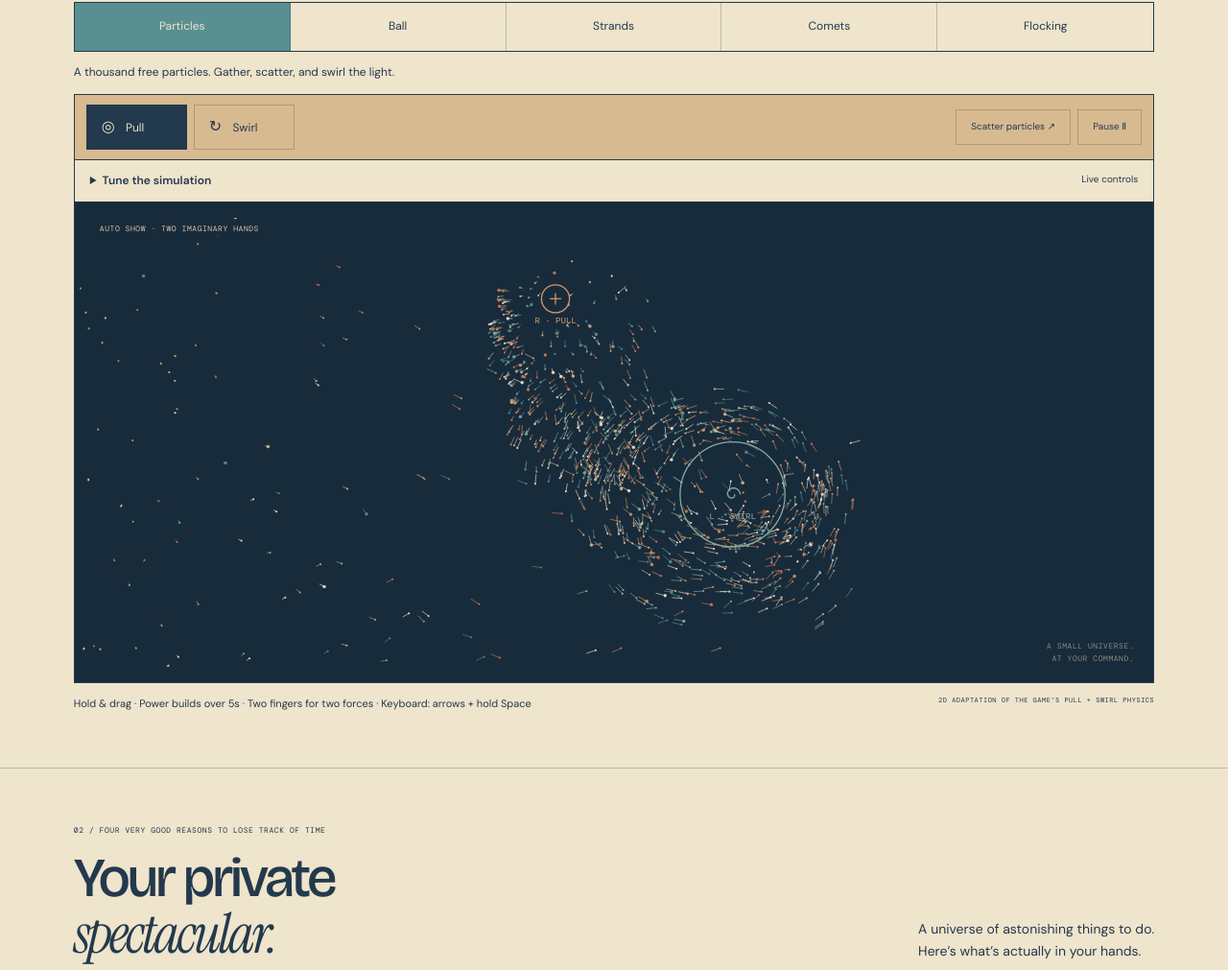
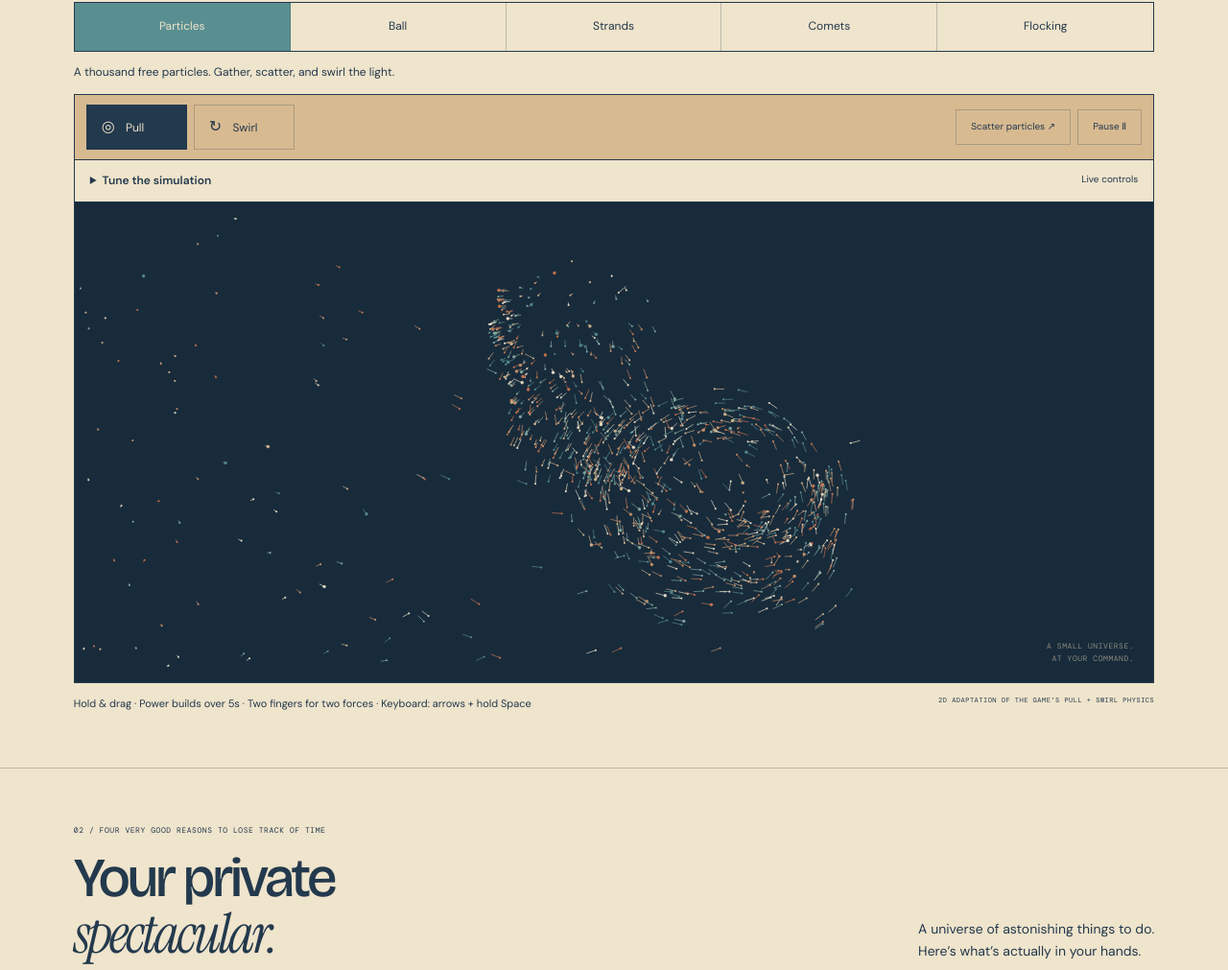
Before and after one commit to dlobser/magicfingersxr, a website: page psychedelic/index.html in a window 1280 px wide. Shown: the part 902-1913 px from the top of the page at 96% size. Drawn offline with nearby package versions, Linux system fonts and the light colour scheme.

Commit message:
Remove force markers and labels from particle playground

```diff
--- a/psychedelic/index.html
+++ b/psychedelic/index.html
@@ -4,7 +4,7 @@
 <title>Magic Fingers — Magic at your fingertips.</title>
 <meta name="description" content="Create extraordinary light shows with your hands. Magic Fingers is a VR and mixed-reality playground of particles, music, and mesmerizing motion.">
 <meta property="og:title" content="Magic Fingers — Magic at your fingertips."><meta property="og:description" content="A spectacular light show. A few delicate gestures. All yours."><meta property="og:image" content="https://magicfingersxr.com/psychedelic/assets/magic-fingers-ribbon.png">
-<link rel="icon" href="assets/hands-mark.svg" type="image/svg+xml"><link rel="stylesheet" href="styles.css?v=20261103-hand"><script src="media.js?v=20261101" defer></script><script src="script.js?v=20261103" type="module"></script>
+<link rel="icon" href="assets/hands-mark.svg" type="image/svg+xml"><link rel="stylesheet" href="styles.css?v=20261103-hand"><script src="media.js?v=20261101" defer></script><script src="script.js?v=20261103-clean" type="module"></script>
 </head><body>
 <a class="skip" href="#play">Skip to the interactive demo</a>
 <header class="masthead"><a class="wordmark" href="#" aria-label="Magic Fingers home"><img src="assets/hands-mark.svg" alt="" width="38" height="38"> MAGIC FINGERS</a><nav aria-label="Main"><a href="#play">Try the magic</a><a href="#features">The experience</a><a href="#gestures">Learn the gestures</a></nav><a class="nav-contact" href="mailto:info@light.clinic">Say hello ↗</a></header>
@@ -17,7 +17,7 @@
 <p id="mode-description" aria-live="polite">A thousand free particles. Gather, scatter, and swirl the light.</p>
 <div class="sim-toolbar"><div class="force-picker" role="group" aria-label="Choose your force"><button data-force="pull" aria-pressed="true"><span aria-hidden="true">◎</span> Pull</button><button data-force="swirl" aria-pressed="false"><span aria-hidden="true">↻</span> Swirl</button></div><div class="sim-actions"><button id="reset-sim">Scatter particles ↗</button><button id="pause-sim" aria-pressed="false">Pause Ⅱ</button></div></div>
 <details id="sim-tuning"><summary>Tune the simulation <span>Live controls</span></summary><div class="tuning-body"><p>Changes apply immediately. Count restarts the current mode; other sliders keep the motion going. Higher mass reduces tool acceleration. The speed limit can remove energy even at zero damping. Ball and comet controls apply to their named modes.</p><div id="tuning-grid"></div><div class="tuning-footer"><label class="count-control" for="tune-count"><span>Count · <b id="tuning-mode">particles</b><output id="value-count" for="tune-count">1000</output></span><input id="tune-count" type="range" min="20" max="2000" step="20" value="1000"></label><label class="idle-control"><input id="tune-idle" type="checkbox" checked> Automatic controllers</label><button id="reset-tuning" type="button">Reset all defaults</button></div></div></details>
-<div class="sim-stage"><canvas id="particle-canvas" tabindex="0" aria-label="Interactive particle playground. Choose Pull or Swirl, then hold and drag. With a keyboard, use arrow keys to move and hold Space to cast." aria-describedby="sim-help"></canvas><span id="sim-status" class="mono">AUTO SHOW · TWO IMAGINARY HANDS</span><span class="sim-watermark mono">A SMALL UNIVERSE.<br>AT YOUR COMMAND.</span></div>
+<div class="sim-stage"><canvas id="particle-canvas" tabindex="0" aria-label="Interactive particle playground. Choose Pull or Swirl, then hold and drag. With a keyboard, use arrow keys to move and hold Space to cast." aria-describedby="sim-help"></canvas><span id="sim-status" class="mono" hidden>AUTO SHOW · TWO IMAGINARY HANDS</span><span class="sim-watermark mono">A SMALL UNIVERSE.<br>AT YOUR COMMAND.</span></div>
 <div class="sim-caption"><p id="sim-help">Hold & drag · Power builds over 5 seconds · Two fingers for two forces · Keyboard: arrows + hold Space</p><span class="mono">2D ADAPTATION OF THE GAME’S PULL + SWIRL PHYSICS</span></div></section>
 <section class="section features" id="features"><div class="section-heading"><div><p class="eyebrow mono">02 / FOUR VERY GOOD REASONS TO LOSE TRACK OF TIME</p><h2>Your private<br><em>spectacular.</em></h2></div><p>A universe of astonishing things to do.<br>Here’s what’s actually in your hands.</p></div>
 <div class="feature-grid">
--- a/psychedelic/script.js
+++ b/psychedelic/script.js
@@ -101,16 +101,8 @@ function draw(){
       const r=Math.max(2,p.r*scale);ctx.beginPath();ctx.arc(x,y,r,0,Math.PI*2);ctx.fill();ctx.globalAlpha=.5;ctx.fillStyle='#fff7e3';ctx.beginPath();ctx.arc(x-r*.3,y-r*.3,r*.22,0,Math.PI*2);ctx.fill();
     }
   });ctx.restore();ctx.globalAlpha=1;
-  forces=activeForces();
-  for(let i=0;i<forces.length;i++){
-    const f=forces[i],x=f.x*scale,y=f.y*scale;
-    ctx.strokeStyle=i===0?'#85aca2':'#cf956c';ctx.fillStyle=ctx.strokeStyle;ctx.lineWidth=1.3;
-    ctx.beginPath();ctx.arc(x,y,10+(f.strength||1)*2,0,Math.PI*2);ctx.stroke();
-    if(f.type==='swirl'){ctx.beginPath();for(let j=0;j<45;j++){const a=j/7,r=2+j*.14;j?ctx.lineTo(x+Math.cos(a)*r,y+Math.sin(a)*r):ctx.moveTo(x+r,y);}ctx.stroke();}
-    else{ctx.beginPath();ctx.moveTo(x-6,y);ctx.lineTo(x+6,y);ctx.moveTo(x,y-6);ctx.lineTo(x,y+6);ctx.stroke();}
-    ctx.font='9px monospace';ctx.textAlign='center';ctx.fillText(f.label,clamp(x,40,w-40),clamp(y+26,45,h-10));
-  }
-  if(document.activeElement===canvas&&!casting&&!pointers.size){ctx.strokeStyle='#efe4cc';ctx.strokeRect(keyboard.x*scale-4,keyboard.y*scale-4,8,8);}
+  // Forces affect motion without drawing controller markers or labels.
+
 }
 function schedule(){cancelAnimationFrame(frame);last=0;accumulator=0;if(visible&&!paused&&!document.hidden)frame=requestAnimationFrame(tick);else draw();}
 new ResizeObserver(resize).observe(canvas);
```
